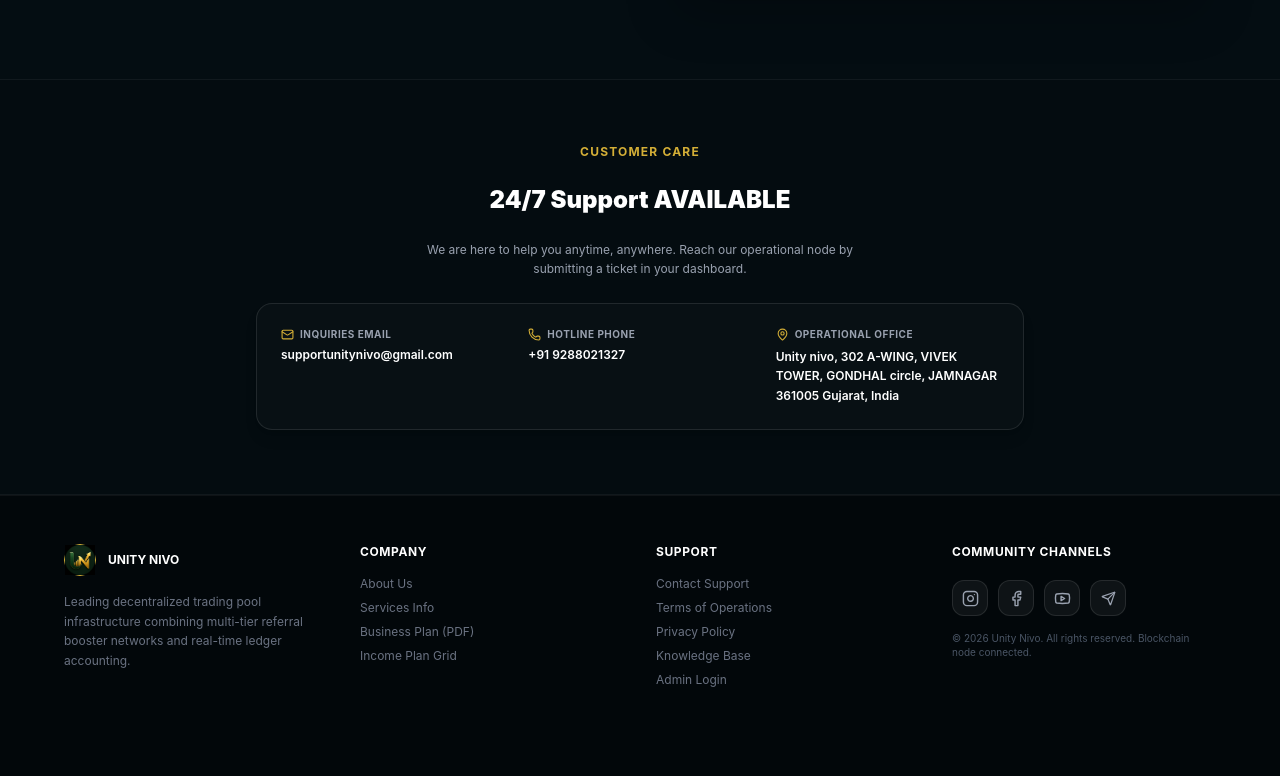
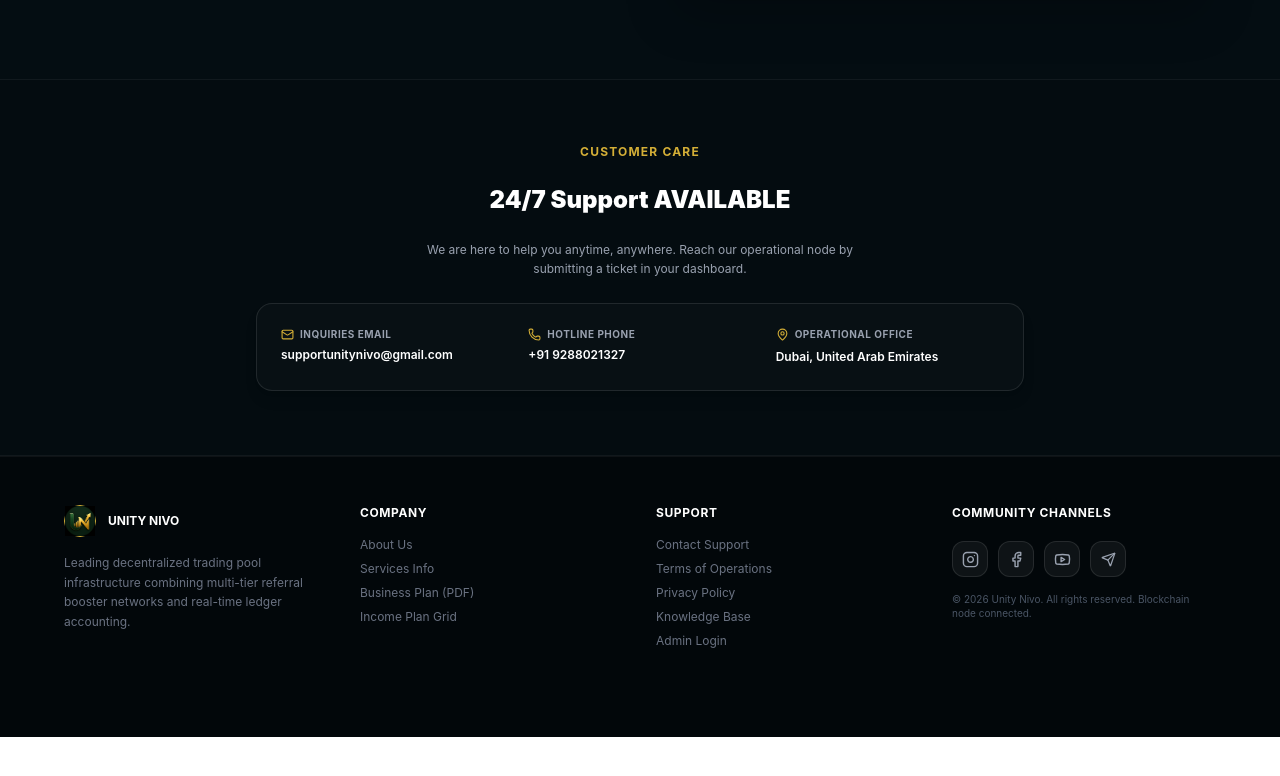
Before and after one commit to Admin-adijhar-india/Unity_Nivo_Frontend_React.js, a React (Vite) app: page / in a window 1280 px wide. Shown: the part 3003-3779 px from the top of the page. After the commit the page ends 3740 px from the top, so only its background shows below. Built offline with nearby package versions, Linux system fonts and the light colour scheme; no server answers.

Commit message:
addres update

```diff
--- a/src/components/LandingPage.jsx
+++ b/src/components/LandingPage.jsx
@@ -1064,7 +1064,7 @@ export default function LandingPage() {
                 Operational Office
               </span>
               <span className="block text-white font-semibold leading-relaxed break-words">
-                Unity nivo, 302 A-WING, VIVEK TOWER, GONDHAL circle, JAMNAGAR 361005 Gujarat, India
+                Dubai, United Arab Emirates
               </span>
             </div>
           </div>
```
